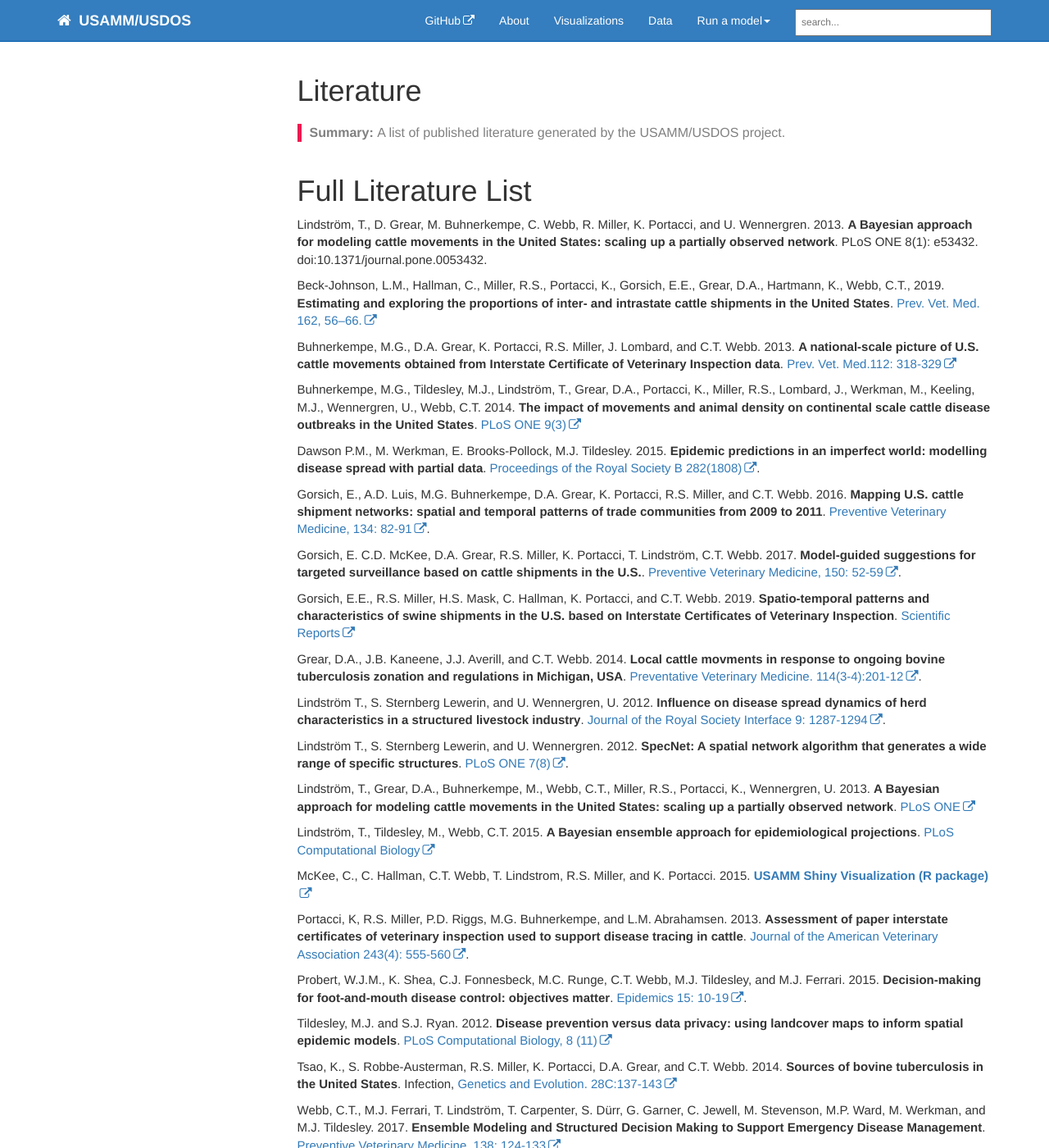
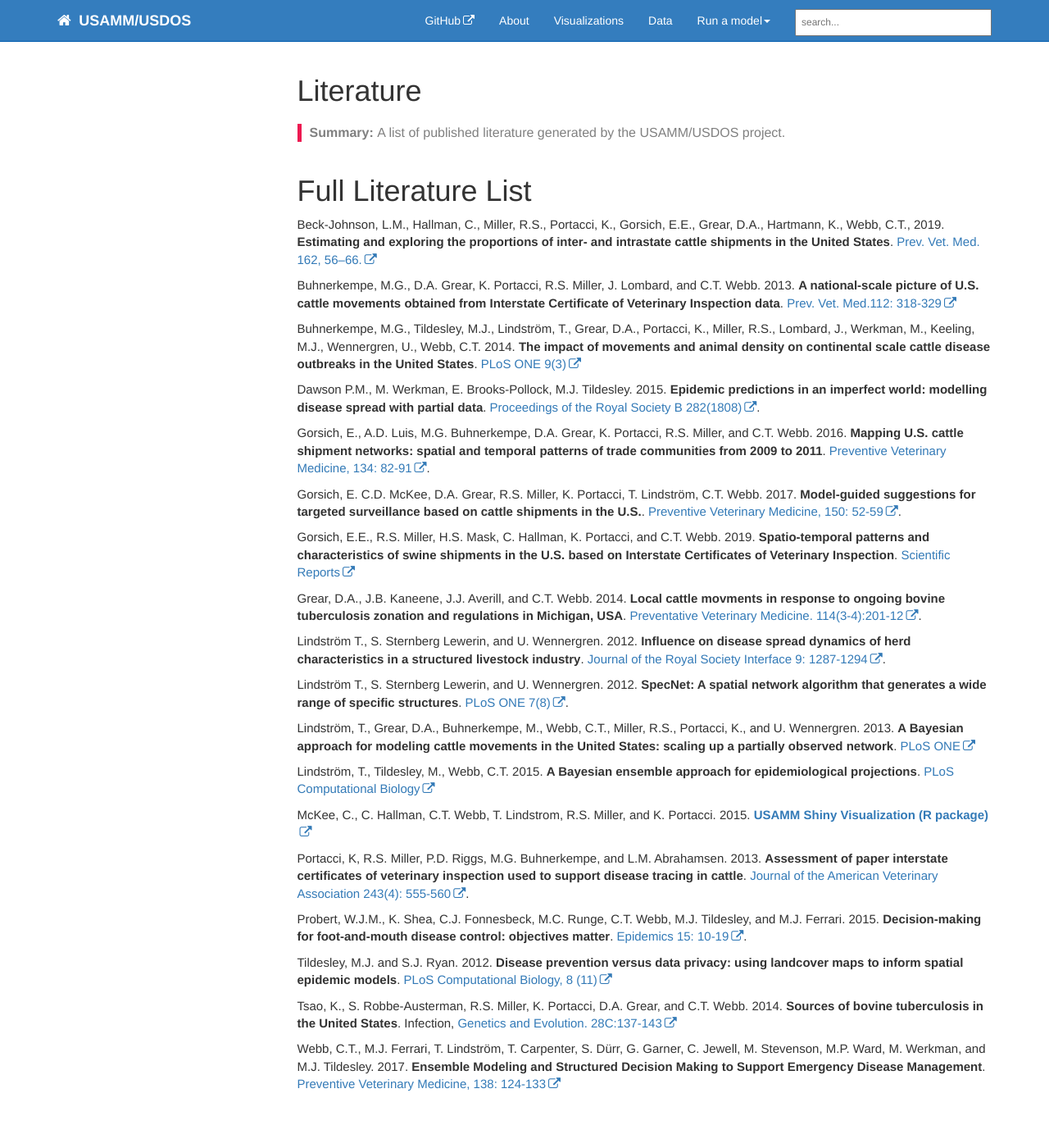
Before and after one commit to webblabb/usammusdos, a Jekyll site: the page built from pages/literature.md, in a window 1280 px wide and 1400 px high. Shown: the whole window at 82% size. Built offline with Jekyll 4.4.1, drawn with Linux system fonts in a browser that asks for light colours; nearby versions of some CDN libraries; comment, search, counter and statistics services are not loaded; part of the change alters nothing that is shown.

Commit message:
Update literature.md

```diff
--- a/pages/literature.md
+++ b/pages/literature.md
@@ -9,8 +9,6 @@ folder: pages
 toc: false
 ---
 # Full Literature List
-
-Lindström, T., D. Grear, M. Buhnerkempe, C. Webb, R. Miller, K. Portacci, and U. Wennergren. 2013. **A Bayesian approach for modeling cattle movements in the United States: scaling up a partially observed network**. PLoS ONE 8(1): e53432. doi:10.1371/journal.pone.0053432.
 
 Beck-Johnson, L.M., Hallman, C., Miller, R.S., Portacci, K., Gorsich, E.E., Grear, D.A., Hartmann, K., Webb, C.T., 2019. **Estimating and exploring the proportions of inter- and intrastate cattle shipments in the United States**. [Prev. Vet. Med. 162, 56–66.](https://doi.org/10.1016/j.prevetmed.2018.11.002)
 
@@ -28,11 +26,11 @@ Gorsich, E.E., R.S. Miller, H.S. Mask, C. Hallman, K. Portacci, and C.T. Webb. 2
 
 Grear, D.A., J.B. Kaneene, J.J. Averill, and C.T. Webb. 2014. **Local cattle movments in response to ongoing bovine tuberculosis zonation and regulations in Michigan, USA**. [Preventative Veterinary Medicine. 114(3-4):201-12](https://doi.org/10.1016/j.prevetmed.2014.03.008).
 
-Lindström T., S. Sternberg Lewerin, and U. Wennergren, U. 2012. **Influence on disease spread dynamics of herd characteristics in a structured livestock industry**. [Journal of the Royal Society Interface 9: 1287-1294](https://doi.org/10.1098/rsif.2011.0625).
+Lindström T., S. Sternberg Lewerin, and U. Wennergren. 2012. **Influence on disease spread dynamics of herd characteristics in a structured livestock industry**. [Journal of the Royal Society Interface 9: 1287-1294](https://doi.org/10.1098/rsif.2011.0625).
 
 Lindström T., S. Sternberg Lewerin, and U. Wennergren. 2012. **SpecNet: A spatial network algorithm that generates a wide range of specific structures**. [PLoS ONE 7(8)](https://doi.org/10.1371/journal.pone.0042679).
 
-Lindström, T., Grear, D.A., Buhnerkempe, M., Webb, C.T., Miller, R.S., Portacci, K., Wennergren, U. 2013. **A Bayesian approach for modeling cattle movements in the United States: scaling up a partially observed network**. [PLoS ONE](https://doi.org/10.1371/journal.pone.0053432)
+Lindström, T., Grear, D.A., Buhnerkempe, M., Webb, C.T., Miller, R.S., Portacci, K., and U. Wennergren. 2013. **A Bayesian approach for modeling cattle movements in the United States: scaling up a partially observed network**. [PLoS ONE](https://doi.org/10.1371/journal.pone.0053432)
 
 Lindström, T., Tildesley, M., Webb, C.T. 2015. **A Bayesian ensemble approach for epidemiological projections**. [PLoS Computational Biology](https://doi.org/10.1371/journal.pcbi.1004187)
 
```
